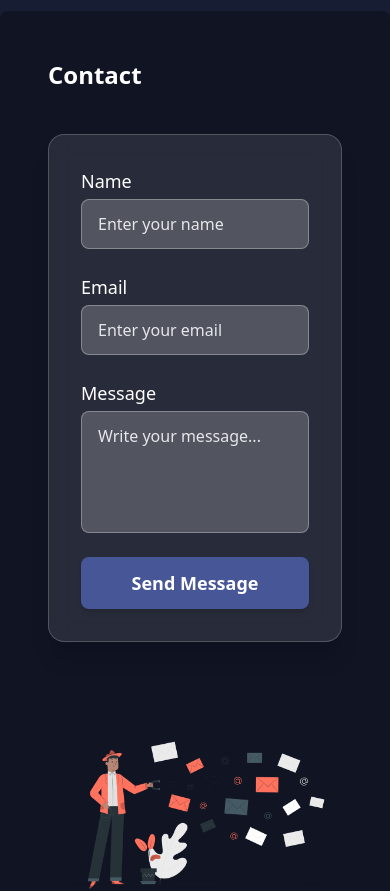
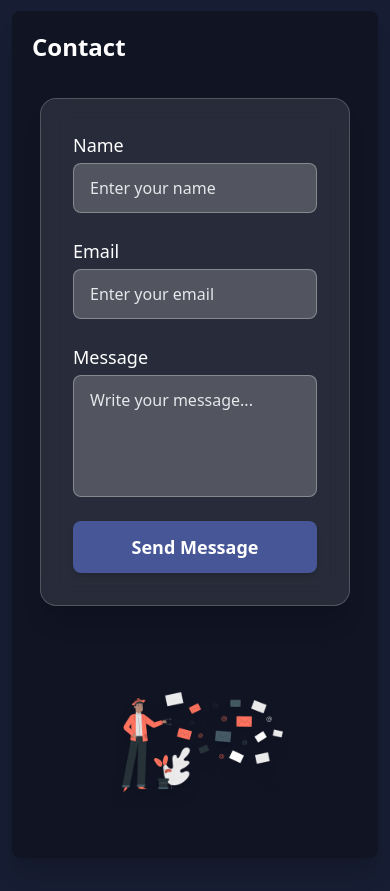
Before and after one commit to TanmayVidhate/Portfolio, a React (Vite) app: page / in a window 390 px wide. Shown: the part 2760-3651 px from the top of the page. Built offline with nearby package versions, Linux system fonts and the light colour scheme.

Commit message:
add lg breakpoint

```diff
--- a/src/Views/Contact.jsx
+++ b/src/Views/Contact.jsx
@@ -1,10 +1,8 @@
-import React from 'react'
-import Form from '../Components/Form'
-
-import email from '.././assets/Email.png'
+import React from 'react';
+import Form from '../Components/Form';
+import email from '.././assets/Email.png';
 
 function Contact() {
-
     const headerStyle =
         "text-2xl md:text-4xl font-bold mb-6 relative w-fit " +
         "after:content-[''] after:block after:h-[3px] after:w-0 after:bg-[#8FA5FF] " +
@@ -15,27 +13,41 @@ function Contact() {
         <>
             <div
                 id="Contact"
-                className="text-white bg-black bg-opacity-30 shadow-xl p-12 my-20 rounded-lg overflow-hidden md:p-24 md:mx-8"
+                className="text-white bg-black bg-opacity-30 shadow-xl
+                           p-5 sm:p-8 md:p-16 lg:p-20 xl:p-24
+                           my-10 sm:my-14 md:my-20 lg:my-28 xl:my-32
+                           rounded-lg overflow-hidden mx-3 sm:mx-5 md:mx-8 lg:mx-16"
             >
                 <h2 className={headerStyle}>Contact</h2>
 
-                <div className="flex flex-col md:flex-row gap-5 mt-10">
+                <div className="flex flex-col  items-center justify-center
+                                gap-8 md:gap-10 lg:gap-14 mt-8 md:mt-12 md:flex-col md:justify-center md:items-center lg:flex-row">
 
                     {/* Left Side - Form */}
-                    <div className="w-full md:w-1/2">
+                    <div className="w-full px-2 flex justify-center items-center sm:px-4 md:px-6 md:w-full ">
                         <Form />
                     </div>
 
                     {/* Right Side - Image */}
-                    <div className="w-full md:w-1/2 flex justify-center items-center">
-                        <img src={email} alt="contact" className="max-w-full h-auto" />
+                    <div className="w-full md:w-full flex justify-center items-center ">
+                        <img
+                            src={email}
+                            alt="contact"
+                            className="
+                                max-w-[200px]
+                                sm:max-w-[260px]
+                                md:max-w-[430px]
+                                lg:max-w-[400px]
+                                xl:max-w-[580px]
+                                h-auto drop-shadow-lg
+                            "
+                        />
                     </div>
 
                 </div>
             </div>
-
         </>
-    )
+    );
 }
 
-export default Contact
+export default Contact;
```
